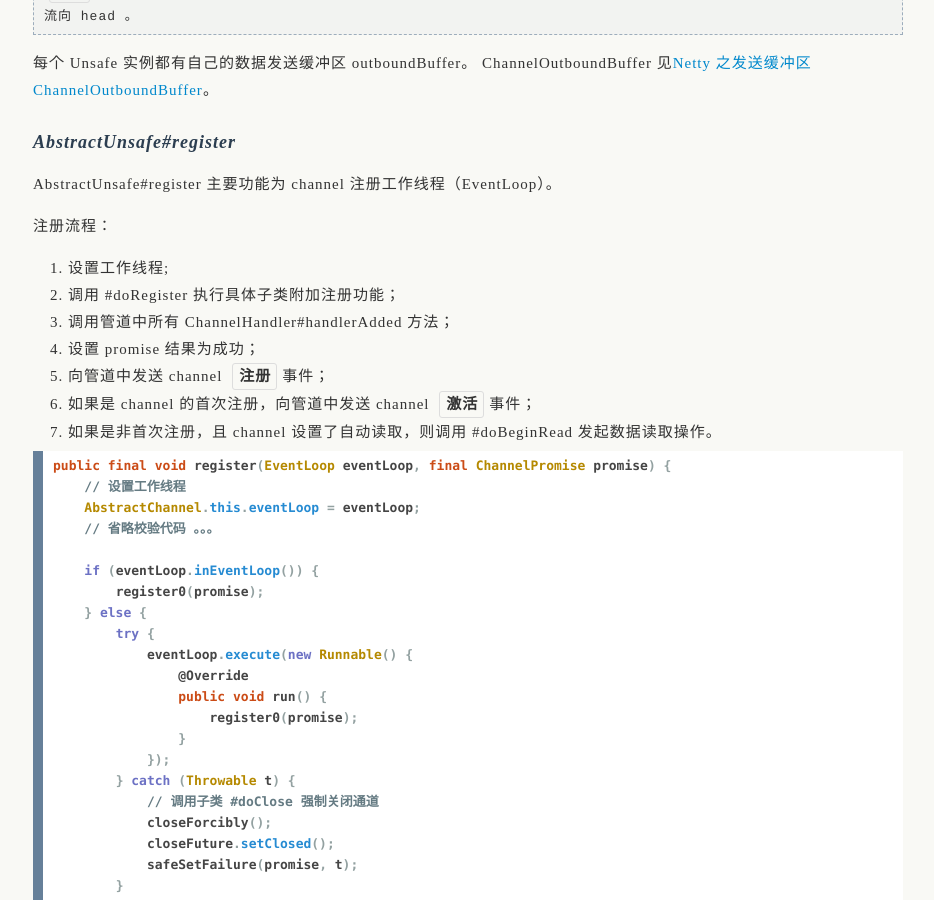
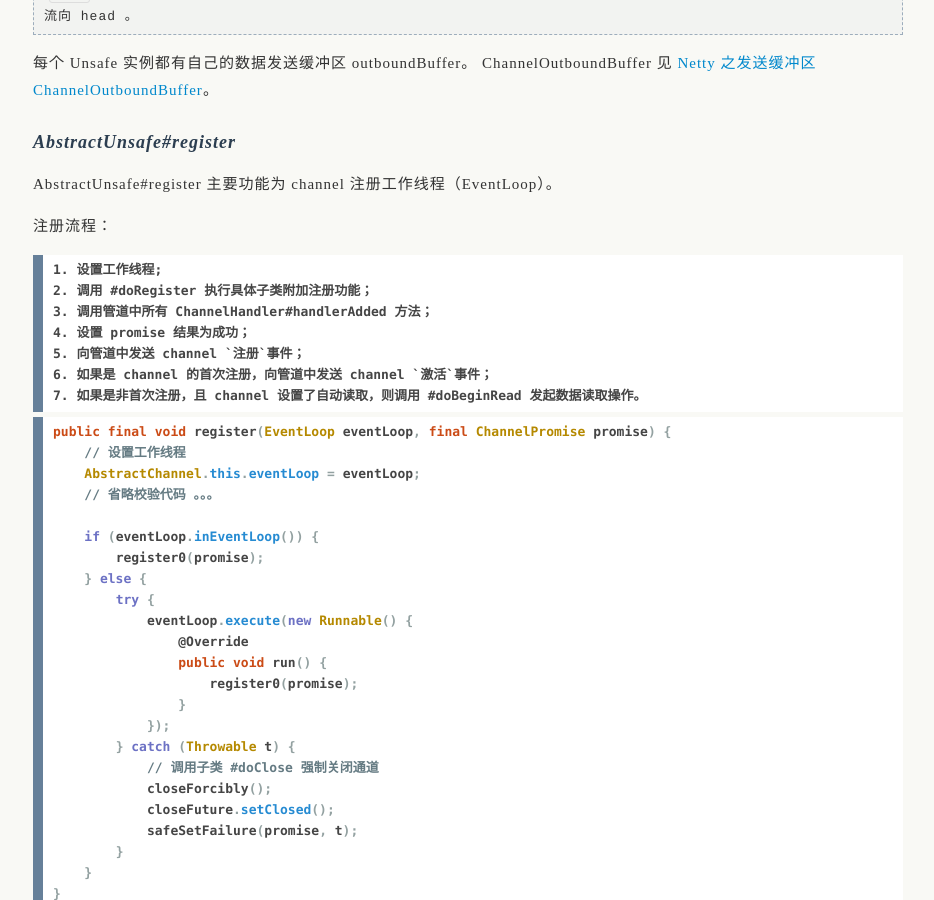
Before and after one commit to uxgnoz/uxgnoz.github.com, a Jekyll site: the page built from _posts/2018-10-24-netty-AbstractChannel.md, in a window 1280 px wide and 900 px high, scrolled down 1163 px. Shown: the whole window, without its empty margins (172-1106 px from the left). Built offline with Jekyll 4.4.1, drawn with Linux system fonts in a browser that asks for light colours; comment, search, counter and statistics services are not loaded; part of the change alters nothing that is shown; some of the changed text lies outside the part shown.

```diff
--- a/_posts/2018-10-24-netty-AbstractChannel.md
+++ b/_posts/2018-10-24-netty-AbstractChannel.md
@@ -11,7 +11,7 @@ layout: posts
 
 AbstractChannel 是接口 Channel 的抽象实现类。每个 Channel 都会有一个实 Unsafe 实例，它负责执行具体的 IO 操作。
 
-在创建一个 Channel 的时候，必须要初始化它的 id、Unsafe 实例 和 ChannelPipeline。
+在创建一个 Channel 的时候，必须要初始化它的 ChannelId、Unsafe 实例和 ChannelPipeline。
 
 > AbstractChannel#newUnsafe 为抽象方法，留给具体的子类去实现。
 
@@ -56,7 +56,7 @@ public ChannelFuture connect(SocketAddress remoteAddress) {
 
 > `出站`事件这里只是说事件流向，并非一定要从 tail 开始，通常我们数据发送时会调用 ctx#write 方法，这时数据从当前 ctx 流向 head 。
 
-每个 Unsafe 实例都有自己的数据发送缓冲区 outboundBuffer。 ChannelOutboundBuffer 见[Netty 之发送缓冲区 ChannelOutboundBuffer](/ChannelOutboundBuffer/)。
+每个 Unsafe 实例都有自己的数据发送缓冲区 outboundBuffer。 ChannelOutboundBuffer 见 [Netty 之发送缓冲区 ChannelOutboundBuffer](/netty-ChannelOutboundBuffer/)。
 
 ### AbstractUnsafe#register
 
@@ -64,13 +64,13 @@ AbstractUnsafe#register 主要功能为 channel 注册工作线程（EventLoop
 
 注册流程：
 
-1. 设置工作线程;
-2. 调用 #doRegister 执行具体子类附加注册功能；
-3. 调用管道中所有 ChannelHandler#handlerAdded 方法；
-4. 设置 promise 结果为成功；
-5. 向管道中发送 channel `注册`事件；
-6. 如果是 channel 的首次注册，向管道中发送 channel `激活`事件；
-7. 如果是非首次注册，且 channel 设置了自动读取，则调用 #doBeginRead 发起数据读取操作。
+    1. 设置工作线程;
+    2. 调用 #doRegister 执行具体子类附加注册功能；
+    3. 调用管道中所有 ChannelHandler#handlerAdded 方法；
+    4. 设置 promise 结果为成功；
+    5. 向管道中发送 channel `注册`事件；
+    6. 如果是 channel 的首次注册，向管道中发送 channel `激活`事件；
+    7. 如果是非首次注册，且 channel 设置了自动读取，则调用 #doBeginRead 发起数据读取操作。
 
 {% highlight java %}
 public final void register(EventLoop eventLoop, final ChannelPromise promise) {
```
